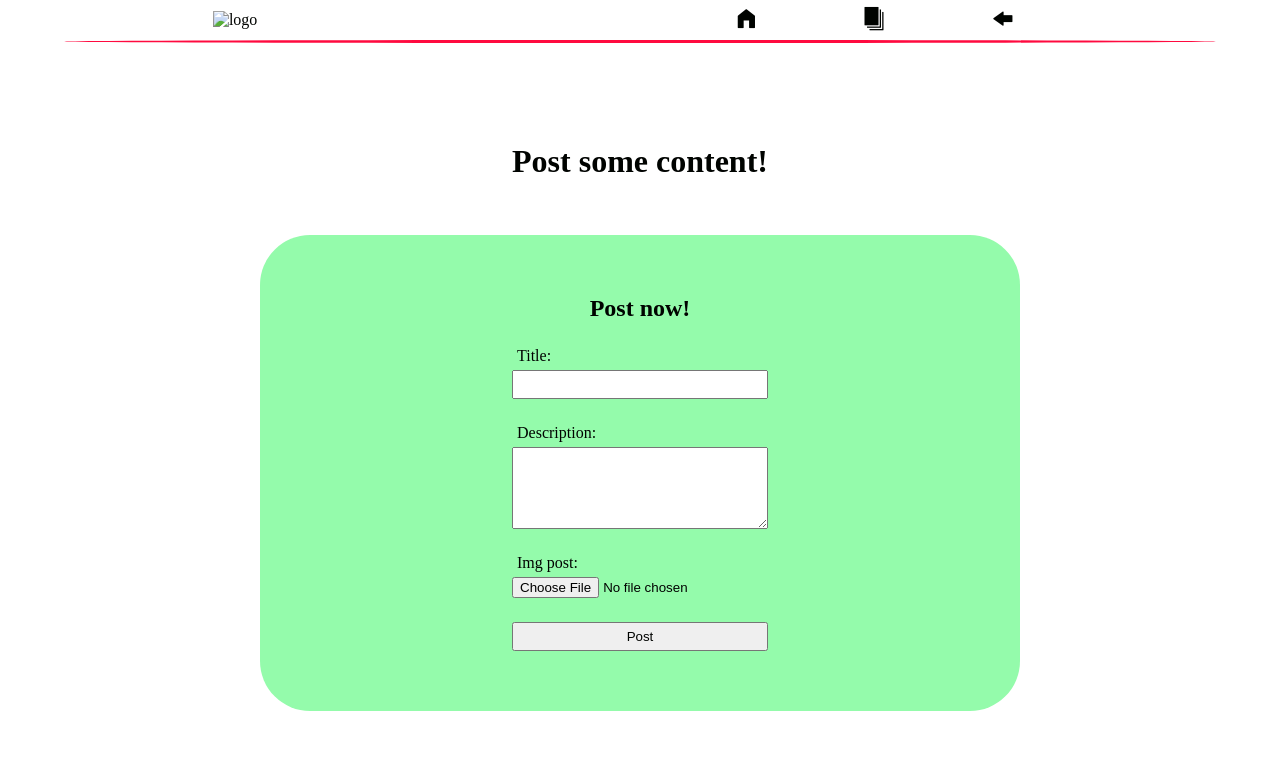
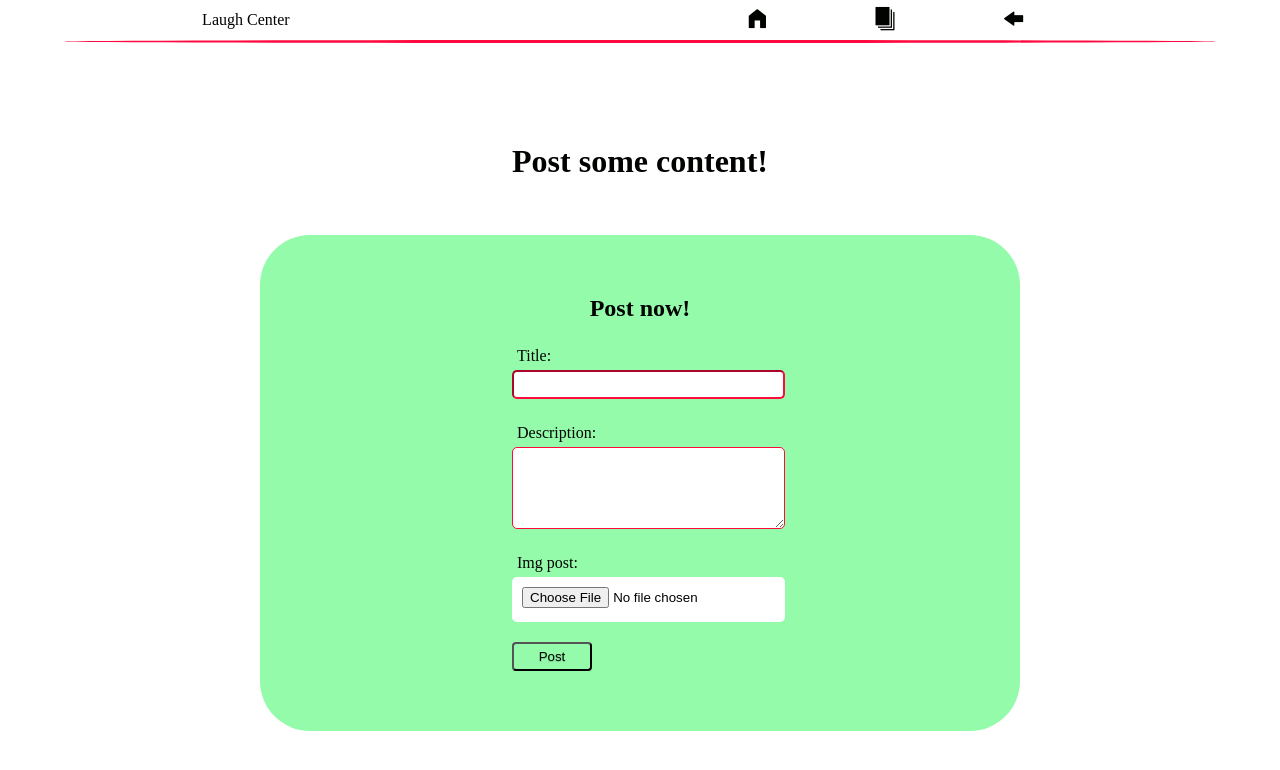
Before and after one commit to samer25/SoftUniProject, a Django app: page /posts/create/1 in a window 1280 px wide. Shown: the top 770 px of the page. Run offline with Django 3.2, Linux system fonts and the light colour scheme; tables that the repository leaves empty hold one stand-in row (values such as "Sample post").

Commit message:
adding profile in html with css style

```diff
--- a/posts/urls.py
+++ b/posts/urls.py
@@ -1,9 +1,9 @@
 from django.urls import path
 
-from posts.views import creating_post, posts
+from posts.views import creating_post,  PostsView
 
 urlpatterns = [
     path('create/<int:pk>', creating_post, name='create post'),
-    path('allposts', posts, name='posts'),
+    path('allposts/', PostsView.as_view(), name='posts'),
 
 ]
--- a/posts/views.py
+++ b/posts/views.py
@@ -2,8 +2,11 @@ from django.contrib.auth.models import User
 from django.shortcuts import render, redirect
 
 # Create your views here.
+from django.views.generic import DetailView, ListView
+
 from posts.forms import PostForm
 from posts.models import Post
+from user.models import ProfileUser
 
 
 def creating_post(request, pk):
@@ -21,6 +24,15 @@ def creating_post(request, pk):
         return render(request, 'create_posts.html', {'form': form})
 
 
-def posts(request):
-    post = Post.objects.all()
-    return render(request, 'index.html', {'posts': post})
+# def posts(request):
+
+
+# post = Post.objects.all()
+# profile = ProfileUser.objects.get()
+# return render(request, 'index.html', {'posts': post, 'profile': profile})
+
+
+class PostsView(ListView):
+    model = Post
+    context_object_name = 'posts'
+    template_name = 'index.html'
--- a/static/css/forms.css
+++ b/static/css/forms.css
@@ -7,6 +7,11 @@ form {
 label, .button {
     margin-top: 20px;
     padding: 5px;
+
+}
+
+.button {
+    width: 10vh;
 
 }
 
@@ -31,8 +36,17 @@ h2 {
 
 .form-control {
     height: 25px;
+    border-radius: 5px;
+    border-color: #ff0a3f;
+    background-color: white;
+}
+
+#id_profile_pic, #id_img_post {
+    padding: 10px;
 }
 
 .textarea {
     padding: 25px;
+    border-radius: 5px;
+    border-color: #ff0a3f;
 }
--- a/static/css/main.css
+++ b/static/css/main.css
@@ -10,3 +10,26 @@
     margin: 125px auto;
     text-align: center;
 }
+
+.button-success,
+.button-error {
+    color: #000300;
+    border-radius: 4px;
+    padding: 10px;
+    text-shadow: 0 1px 1px rgba(0, 0, 0, 0.2);
+}
+
+.button-success {
+    background-color: #94fbab
+}
+
+.button-success:hover, .button-error:hover {
+    /*opacity: 0.5;*/
+    background-color: #ff0a3f;
+}
+
+
+.button-error {
+    background: rgb(202, 60, 60);
+    /* this is a maroon */
+}
--- a/templates/common/navbar.html
+++ b/templates/common/navbar.html
@@ -1,12 +1,14 @@
 <div class="fixed-navbar">
     <nav>
         <div class="logo">
-            <a><img class="logo-img" src="" alt="logo"></a>
+            <a href="{% url 'landing page' %}"><img style="display: none" class="logo-img" src="" alt="logo">Laugh
+                Center</a>
         </div>
         <ul class="nav-links">
-            {% if user.is_superuser %}
+            {% if not user.is_superuser and user.is_authenticated %}
                 <li>
-                    <img src="{{ user.profile.profile_pic.url }}" class="profile-img" alt="profile-img">
+                    <a href="{% url 'profile' user.id %}"> <img src="{{ user.profile.profile_pic.url }}"
+                                                                class="profile-img" alt="profile-img"></a>
                 </li>
             {% endif %}
             <li>
--- a/templates/create_posts.html
+++ b/templates/create_posts.html
@@ -13,7 +13,7 @@
             <form method="POST" enctype="multipart/form-data">
                 {% csrf_token %}
                 {{ form }}
-                <button class="button">Post</button>
+                <button class="button-success button">Post</button>
             </form>
         </div>
     </div>
--- a/templates/login.html
+++ b/templates/login.html
@@ -11,8 +11,12 @@
             <h2>Log in:</h2>
             <form method="post">
                 {% csrf_token %}
+                <br>
+                {{ error }}
+                {{ form.errors }}
                 {{ form }}
-                <button class="button">Login</button>
+
+                <button class="button-success button">Login</button>
             </form>
         </div>
     </div>
--- a/templates/register.html
+++ b/templates/register.html
@@ -19,7 +19,7 @@
                 {{ profile_form.errors }}
                 {{ form }}
                 {{ profile_form }}
-                <button class="button" type="submit">Register</button>
+                <button class="button-success button" type="submit">Register</button>
             </form>
         </div>
     </div>
--- a/user/urls.py
+++ b/user/urls.py
@@ -1,11 +1,12 @@
 from django.urls import path
 
 from common.views import landing_page
-from user.views import register_user, login_user, logout_user
+from user.views import register_user, login_user, logout_user, ProfileView
 
 urlpatterns = [
     path('register/', register_user, name='user register'),
     path('login/', login_user, name='login user'),
     path('logout/', logout_user, name='logout user'),
+    path('profile/<int:pk>', ProfileView.as_view(), name='profile'),
 
 ]
```
Also changed, not shown: templates/index.html (+9 -2 lines), templates/landing_page.html (+3 -4 lines), templates/profile.html (added, +74 -0 lines), user/views.py (+22 -2 lines), media/image_posts/Screenshot_from_2020-08-08_10-42-01.png (added), media/image_posts/Screenshot_from_2020-10-14_18-47-57.png (added), media/image_posts/Screenshot_from_2020-11-21_18-22-12.png (added).
